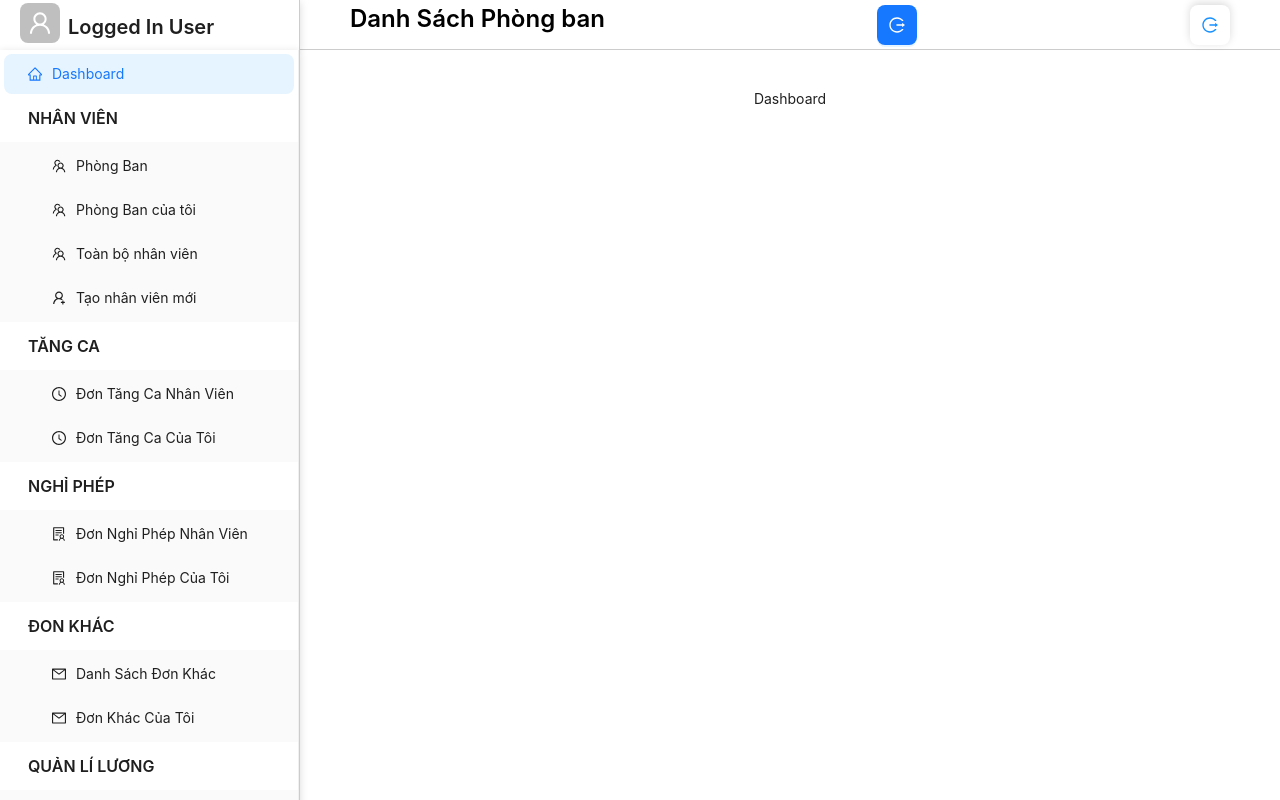
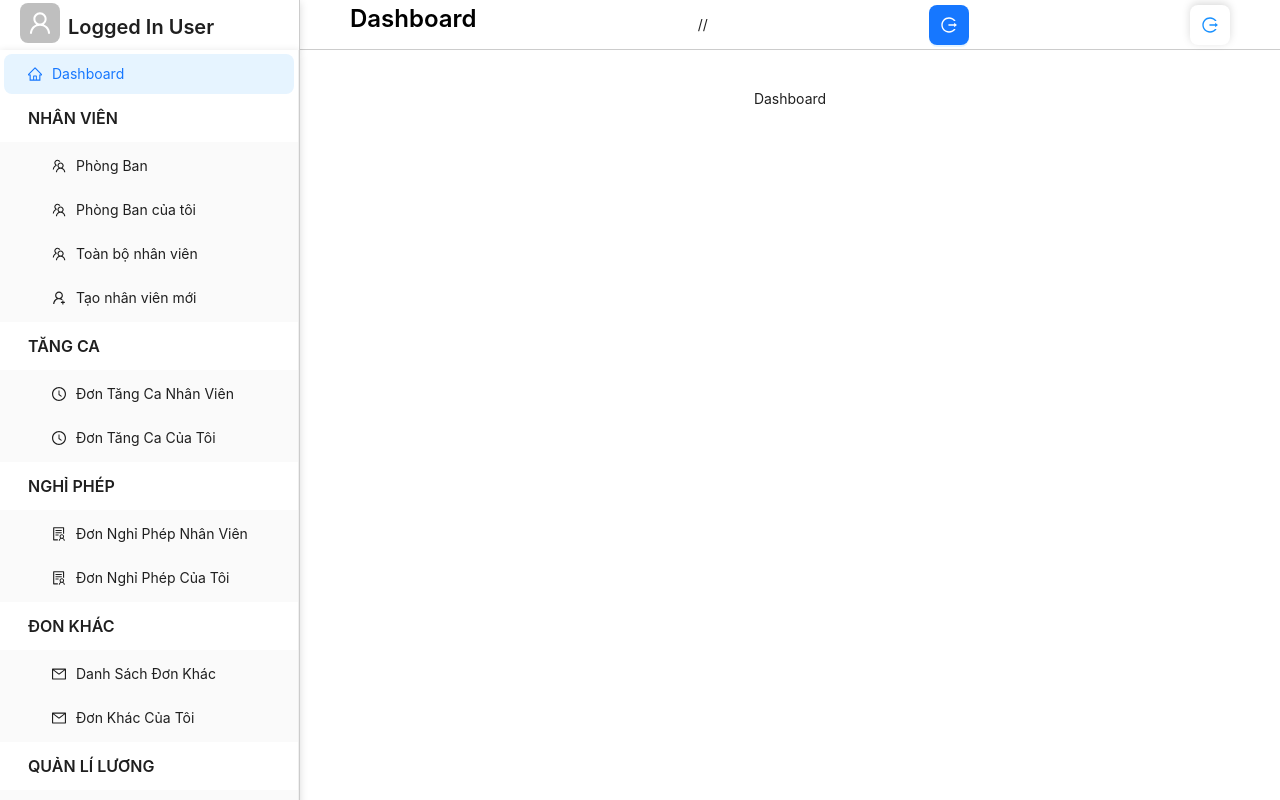
Before and after one commit to Lemonroos/AmazingTechTask1, a React (Create React App) app: page / in a window 1280 px wide. Built offline with nearby package versions, Linux system fonts and the light colour scheme.

Commit message:
Update Dashboard.js

```diff
--- a/src/Components/Dashboard.js
+++ b/src/Components/Dashboard.js
@@ -11,9 +11,9 @@ const Dashboard = () => {
         headerContent={
           <>
             <Title level={3} style={{ color: "#000", marginTop: 0 }}>
-              Danh Sách Phòng ban
+              Dashboard
             </Title>
-            <Button type="primary" size={"large"} icon={<LogoutOutlined />} />
+            // <Button type="primary" size={"large"} icon={<LogoutOutlined />} />
           </>
         }
         footerContent={<div>Home Page Footer</div>}
```
